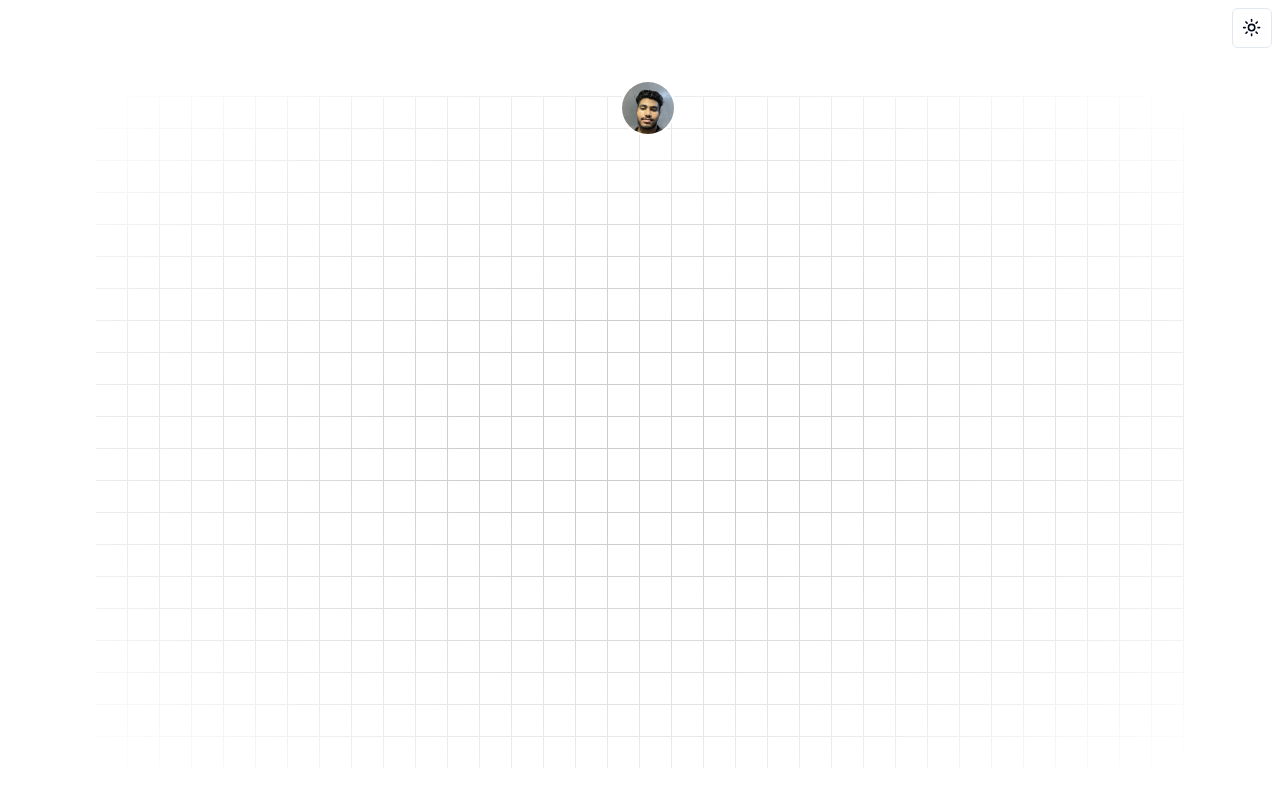
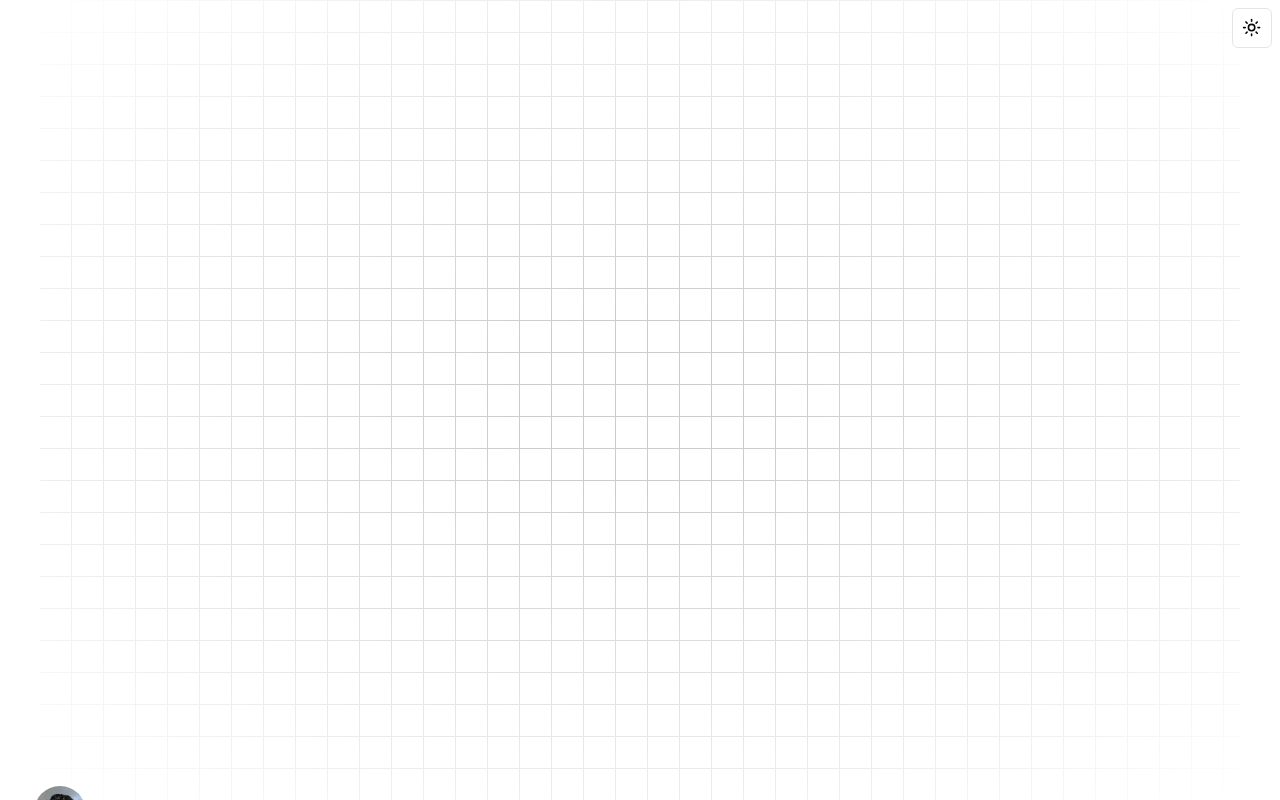
Before and after one commit to DarkmodeWorking/portfolio-lol, a Next.js app: page / in a window 1280 px wide. Shown: the top 800 px of the page. Built offline with nearby package versions, Linux system fonts and the light colour scheme.

Commit message:
made some changes, created a Hero section and added grid, scroll, and tooltip in hero and rendered hero in page and changed globals.css

```diff
--- a/app/globals.css
+++ b/app/globals.css
@@ -5,65 +5,85 @@
 @layer base {
   :root {
     --background: 0 0% 100%;
-      --foreground: 222.2 84% 4.9%;
+    --foreground: 240 10% 3.9%;
+
     --card: 0 0% 100%;
-      --card-foreground: 222.2 84% 4.9%;
+    --card-foreground: 240 10% 3.9%;
+
     --popover: 0 0% 100%;
-      --popover-foreground: 222.2 84% 4.9%;
-      --primary: 222.2 47.4% 11.2%;
-      --primary-foreground: 210 40% 98%;
-      --secondary: 210 40% 96.1%;
-      --secondary-foreground: 222.2 47.4% 11.2%;
-      --muted: 210 40% 96.1%;
-      --muted-foreground: 215.4 16.3% 46.9%;
-      --accent: 210 40% 96.1%;
-      --accent-foreground: 222.2 47.4% 11.2%;
+    --popover-foreground: 240 10% 3.9%;
+
+    --primary: 240 5.9% 10%;
+    --primary-foreground: 0 0% 98%;
+
+    --secondary: 240 4.8% 95.9%;
+    --secondary-foreground: 240 5.9% 10%;
+
+    --muted: 240 4.8% 95.9%;
+    --muted-foreground: 240 3.8% 46.1%;
+
+    --accent: 240 4.8% 95.9%;
+    --accent-foreground: 240 5.9% 10%;
+
     --destructive: 0 84.2% 60.2%;
-      --destructive-foreground: 210 40% 98%;
-      --border: 214.3 31.8% 91.4%;
-      --input: 214.3 31.8% 91.4%;
-      --ring: 222.2 84% 4.9%;
+    --destructive-foreground: 0 0% 98%;
+
+    --border: 240 5.9% 90%;
+    --input: 240 5.9% 90%;
+    --ring: 240 10% 3.9%;
+
     --radius: 0.5rem;
-      --chart-1: 12 76% 61%;
-      --chart-2: 173 58% 39%;
-      --chart-3: 197 37% 24%;
-      --chart-4: 43 74% 66%;
-      --chart-5: 27 87% 67%;
   }
 
   .dark {
-      --background: 222.2 84% 4.9%;
-      --foreground: 210 40% 98%;
-      --card: 222.2 84% 4.9%;
-      --card-foreground: 210 40% 98%;
-      --popover: 222.2 84% 4.9%;
-      --popover-foreground: 210 40% 98%;
-      --primary: 210 40% 98%;
-      --primary-foreground: 222.2 47.4% 11.2%;
-      --secondary: 217.2 32.6% 17.5%;
-      --secondary-foreground: 210 40% 98%;
-      --muted: 217.2 32.6% 17.5%;
-      --muted-foreground: 215 20.2% 65.1%;
-      --accent: 217.2 32.6% 17.5%;
-      --accent-foreground: 210 40% 98%;
+    --background: 240 10% 3.9%;
+    --foreground: 0 0% 98%;
+
+    --card: 240 10% 3.9%;
+    --card-foreground: 0 0% 98%;
+
+    --popover: 240 10% 3.9%;
+    --popover-foreground: 0 0% 98%;
+
+    --primary: 0 0% 98%;
+    --primary-foreground: 240 5.9% 10%;
+
+    --secondary: 240 3.7% 15.9%;
+    --secondary-foreground: 0 0% 98%;
+
+    --muted: 240 3.7% 15.9%;
+    --muted-foreground: 240 5% 64.9%;
+
+    --accent: 240 3.7% 15.9%;
+    --accent-foreground: 0 0% 98%;
+
     --destructive: 0 62.8% 30.6%;
-      --destructive-foreground: 210 40% 98%;
-      --border: 217.2 32.6% 17.5%;
-      --input: 217.2 32.6% 17.5%;
-      --ring: 212.7 26.8% 83.9%;
-      --chart-1: 220 70% 50%;
-      --chart-2: 160 60% 45%;
-      --chart-3: 30 80% 55%;
-      --chart-4: 280 65% 60%;
-      --chart-5: 340 75% 55%;
+    --destructive-foreground: 0 0% 98%;
+
+    --border: 240 3.7% 15.9%;
+    --input: 240 3.7% 15.9%;
+    --ring: 240 4.9% 83.9%;
   }
 }
 
 @layer base {
   * {
-      @apply border-border;
+    @apply border-border !scroll-smooth;
   }
   body {
     @apply bg-background text-foreground;
   }
+  button {
+    @apply active:outline-none;
   }
+}
+
+@layer utilities {
+  .heading {
+    @apply font-bold text-4xl md:text-5xl text-center;
+  }
+
+  .black-gradient {
+    background: linear-gradient(90deg, #161a31 0%, #06091f 100%);
+  }
+}
--- a/app/layout.tsx
+++ b/app/layout.tsx
@@ -29,12 +29,11 @@ export default function RootLayout({
             enableSystem
             disableTransitionOnChange
           >
+            <FloatingNavbar/>
+            {children}
             <div className="absolute right-2 top-2">
             <ModeToggle/>
             </div >
-
-            <FloatingNavbar/>
-            {children}
           </ThemeProvider>
         </body>
       </html>
--- a/app/page.tsx
+++ b/app/page.tsx
@@ -1,14 +1,14 @@
 import { AnimatedTooltipPreview } from "@/components/animatedTooltip";
 import { GridBackgroundDemo } from "@/components/GridBackground";
+import Hero from "@/components/Hero";
 import { StickyScrollRevealDemo } from "@/components/StickyScroll";
 import { StickyScroll } from "@/components/ui/sticky-scroll-reveal";
 import Image from "next/image";
 
 export default function Home() {
   return (
-    <main className="flex min-h-screen flex-col items-center justify-between p-24">
-          <GridBackgroundDemo/>
-          <StickyScrollRevealDemo/>
+    <main className="relatice flex justify-center items-center flex-col overflow-hidden mx-auto sm:px-10 px-5">
+          <Hero/>
     </main>
   );
 }
--- a/components/GridBackground.tsx
+++ b/components/GridBackground.tsx
@@ -4,18 +4,13 @@ import { AnimatedTooltipPreview } from "./animatedTooltip";
 export function GridBackgroundDemo() {
   return (<>
 
-  <div className="h-[42rem] w-full dark:bg-black bg-white  dark:bg-grid-white/[0.2] bg-grid-black/[0.2] relative flex items-center justify-center">
+  <div className="h-screen w-full dark:bg-black bg-white  dark:bg-grid-white/[0.3] bg-grid-black/[0.2] relative flex items-center justify-center">
       {/* Radial gradient for the container to give a faded look */}
 
-      <div className="absolute pointer-events-none inset-0 flex items-center justify-center dark:bg-black bg-white [mask-image:radial-gradient(ellipse_at_center,transparent_20%,black)]"></div>
+      <div className="absolute pointer-events-none inset-0 flex items-center justify-center dark:bg-black bg-white [mask-image:radial-gradient(ellipse_at_center,transparent_15%,black)]"/>
 
-      <p className="text-4xl sm:text-7xl font-bold relative z-20 bg-clip-text text-transparent bg-gradient-to-b from-neutral-200 to-neutral-500 py-8">
+    </div>
 
-      </p>
-    </div>
-    <div className="absolute top-20 ">
-       <AnimatedTooltipPreview/>
-       </div>
   </>
 
   );
--- /dev/null
+++ b/components/Hero.tsx
@@ -0,0 +1,19 @@
+import React from 'react'
+import { GridBackgroundDemo } from './GridBackground'
+import { StickyScrollRevealDemo } from './StickyScroll'
+import { AnimatedTooltipPreview } from './animatedTooltip'
+const Hero = () => {
+  return (
+      <>
+          <GridBackgroundDemo/>
+        <StickyScrollRevealDemo/>
+        <div className="absolute left-8 -bottom-20 hidden sm:block">
+       <AnimatedTooltipPreview/>
+       </div>
+      </>
+
+
+  )
+}
+
+export default Hero
--- a/components/StickyScroll.tsx
+++ b/components/StickyScroll.tsx
@@ -90,7 +90,7 @@ description: "As a Fullstack Developer immersed in the MERN stack (MongoDB, Expr
 ];
 export function StickyScrollRevealDemo() {
   return (
-    <div className="p-10">
+    <div className="sm:p-10 h-[80vh] w-[90vw]" >
       <StickyScroll content={content} />
     </div>
   );
```
Lines whose indentation alone changed are shown as unchanged.
